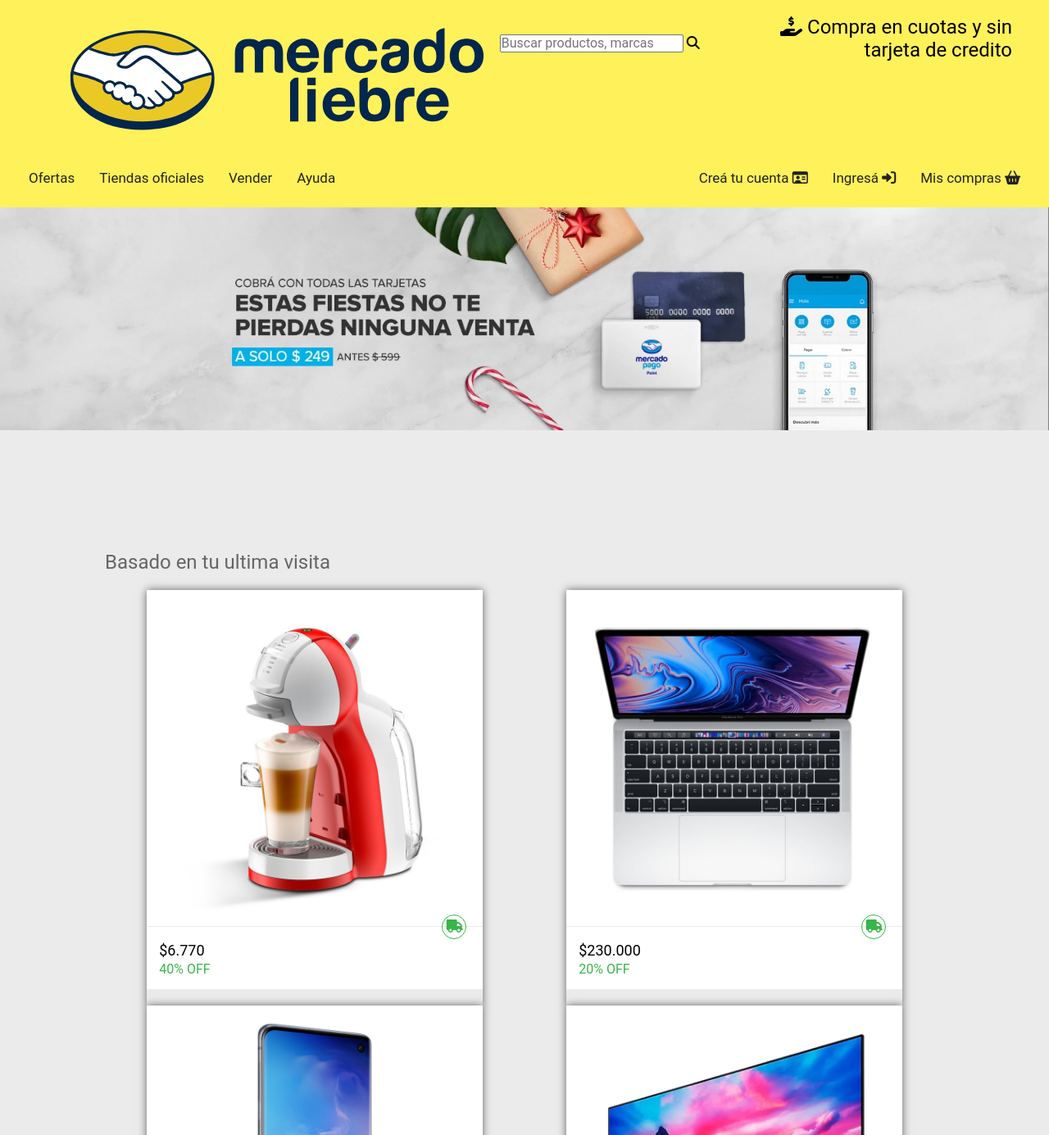
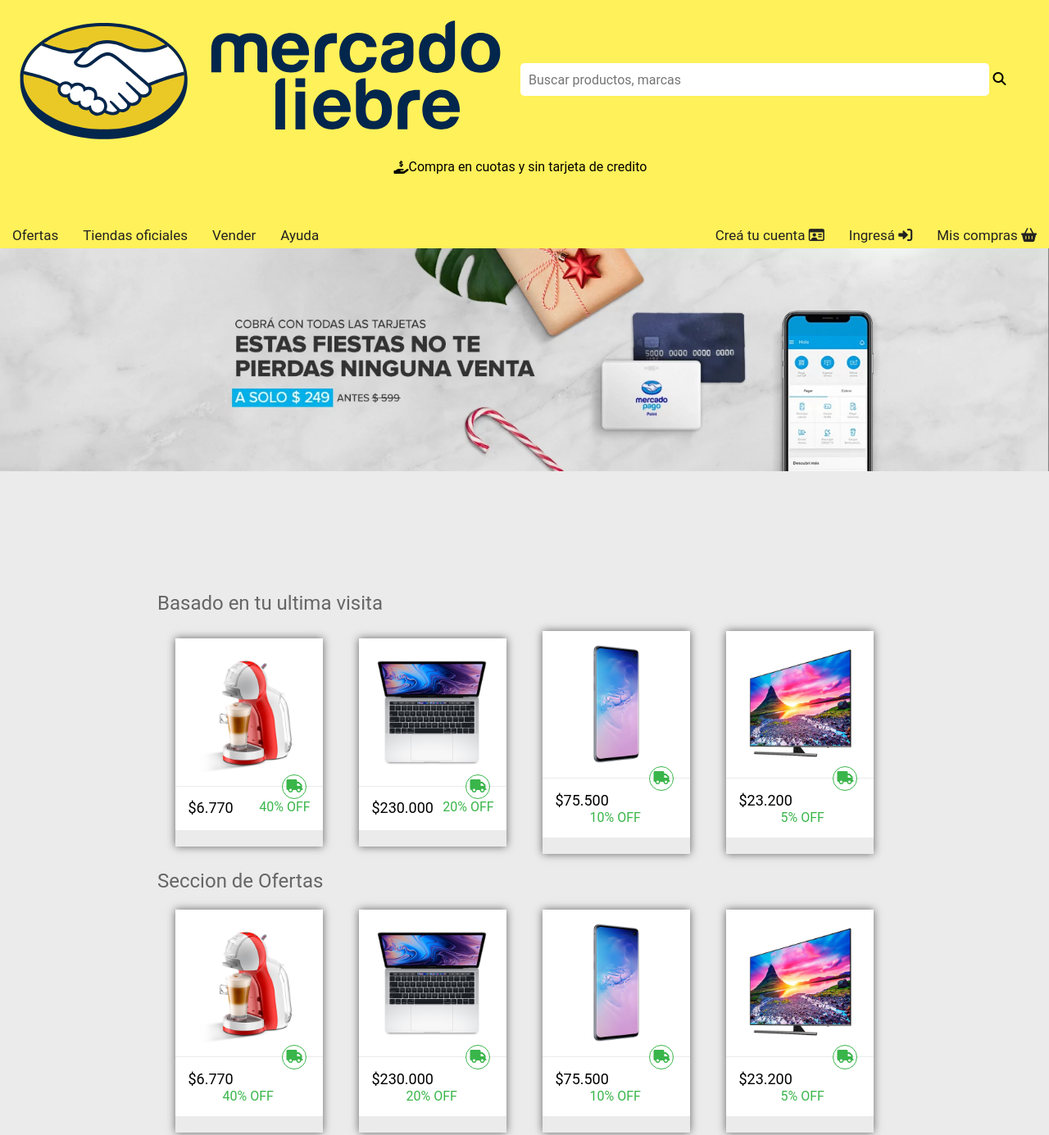
Before and after one commit to fer-checa/Mercado-Liebre, a website: page Desafio-ML/views/home.html in a window 1280 px wide. Shown: the top 1385 px of the page at 82% size. Drawn offline with Linux system fonts and the light colour scheme.

Commit message:
ML Casi listo

```diff
--- a/Desafio-ML/package.json
+++ b/Desafio-ML/package.json
@@ -10,7 +10,7 @@
   "author": "",
   "license": "ISC",
   "dependencies": {
-    "express": "^4.18.0",
+    "express": "^4.18.1",
     "nodemon": "^2.0.15"
   }
 }
--- a/Desafio-ML/public/css/styles.css
+++ b/Desafio-ML/public/css/styles.css
@@ -1,8 +1,7 @@
-/* Aqui iran los contenido de estilos que se aplicaran en el HTLM*/
 
-/* iMPORTAMOS  */
 @import url(normalize.css);
 @import url(main.css);
+
 
 
 :root {
@@ -18,6 +17,12 @@
 
 * {
     box-sizing: border-box;
+    padding: 0px;
+    margin: 0px;
+}
+
+html {
+    background-color: var(--Gris-claro);
 }
 
 /* Aqui va los estilos del BODY */
@@ -32,10 +37,13 @@
 
 /* Aqui ira los estilos del HEADER */
 
-* {
-    box-sizing: border-box;
-    padding: 0px;
-    margin: 0px;
+
+.main-header-top-bar {
+    display: flex;
+
+    margin-right: 10px;
+    flex-wrap: wrap;
+
 }
 
 .banner {
@@ -45,10 +53,11 @@
     display: block;
 }
 
+
 .main-header {
-    width: 500vw;
+    width: 100vw;
     background-color: var(--Amarillo);
-    padding: 20px;
+    /*   padding: 20px; */
 }
 
 .hamburguer-button {
@@ -56,20 +65,25 @@
     color: #ffffff;
     display: block;
     max-width: 50px;
-    padding: 15px 0;
+    padding: 15px;
     border-radius: 10%;
     text-align: center;
     font-size: 18px;
-    margin: auto;
+    margin: auto
 }
 
 .logo {
-    width: 200px;
+    width: 100%;
+    padding: 20px;
 }
 
 .copy-header {
-    font-weight: 400;
-    text-align: center;
+    width: 100%;
+
+    justify-content: center;
+    align-items: center;
+    display: flex;
+
 }
 
 .main-navbar {
@@ -94,14 +108,15 @@
 
 /* Aqui ira los estilos del MAIN */
 
-.main {
-    width: 100vw;
+main {
+    width: 90vw;
     padding: 10vw;
     background-color: var(--Gris-claro);
     box-sizing: border-box;
     margin: 0 auto;
 
 }
+
 
 /* TITULARES*/
 .titulares {
@@ -117,13 +132,15 @@
     text-align: left;
     margin-top: 1%;
     margin-bottom: 1%;
+    width: 30%;
 }
 
 #descuentos {
     font-size: 16px;
-    text-align: left;
+    text-align: right;
     margin-top: 1%;
     color: #39b54a;
+    width: 70%;
 
 }
 
@@ -131,7 +148,8 @@
     font-size: 16px;
     text-align: left;
     color: var(--Gris-oscuro);
-    display: none;
+    margin-top: 10px;
+
 
 }
 
@@ -159,7 +177,7 @@
 /* IMAGENES DE LOS PRODUCTOS */
 /* desktop 20% width */
 .producto {
-    width: 40%;
+    width: 100%;
     background-color: var(--blanco);
     margin-top: 10px;
     margin-bottom: 10px;
@@ -410,114 +428,20 @@
     justify-content: center;
 }
 
-main section article {
+.producto {
     box-shadow: 0px 0px 10px rgb(100, 100, 100);
+    cursor: pointer;
 }
-
-producto:hover detalle-Producto {
-    display: block
-}
-
-/* ******** */
-
 .producto:hover {
     box-shadow: 10px 10px 10px rgb(35, 21, 21);
 }
 
-.producto {
-    box-shadow: 0px 0px 10px rgb(100, 100, 100);
-    cursor: pointer;
-}
+/* MEDIAS QUERIES **********************************************************************/
+@media (min-width: 768px) {
 
-/* VER ESTO QUE QUEDO AL REVEZ */
-.descripciones:hover {
-    font-size: 9px;
-    display: block;
-}
+    .producto {
+        width: 40%;
 
-.producto:hover .descripciones {
-    display: none;
-}
-
-/* MEDIAS QUERIES **********************************************************************/
-@media (min-width: 376px) {
-
-    .logo {
-        width: 40vw;
-        margin-left: 5%;
-        margin-top: 0%;
-        padding-top: 10px;
-        margin-bottom: 10px;
-        font-size: 1%;
-        display: block;
-    }
-
-    .producto:hover detalle-Producto {
-        display: block
-    }
-
-    .fin-footer {
-        margin-bottom: 20px;
-    }
-
-    /* mobile 80%  width */
-    .producto {
-        width: 80%;
-        background-color: var(--blanco);
-        margin-top: 10px;
-        margin-bottom: 10px;
-        margin: auto;
-    }
-
-    .main-header {
-        width: 100vw;
-        background-color: var(--Amarillo);
-        padding: 20px;
-    }
-
-    .banner {
-        width: 100vw;
-        height: 20%;
-        padding: 0%;
-        display: block;
-    }
-
-    .main-header-top-bar {
-        display: flex;
-        justify-content: space-between;
-        margin-right: 10px;
-    }
-
-    .copy-header {
-        max-width: 100px;
-        text-align: center;
-        margin: 0 15px;
-    }
-
-    .main-navbar {
-        display: none;
-    }
-
-    .descripciones {
-        display: none;
-    }
-}
-
-@media (min-width: 769px) {
-
-    main section article {
-        box-shadow: 0px 0px 10px rgb(100, 100, 100);
-    }
-
-    .main-header-top-bar {
-        justify-content: space-between;
-        margin-right: 10px;
-    }
-
-    .copy-header {
-        max-width: 350px;
-        text-align: right;
-        margin: 0 15px;
     }
 
     .hamburguer-button {
@@ -539,81 +463,34 @@
         margin: 0 15px;
     }
 
+
+}
+
+@media (min-width: 1024px) {
+
+    .producto {
+        width: 20%;
+
+    }
+
     .footer-section {
         display: flex;
         align-items: flex-start;
-    }
-
-    .main-navbar a {
-        text-decoration: none;
-        color: #222222;
-        display: inline-block;
-        padding: 5px 0;
-        font-size: 17px;
-        margin-top: 15px;
 
     }
 
-    /* tablet 40% desktop  */
-    .producto {
-        width: 40%;
-        background-color: var(--blanco);
-        margin-top: 10px;
-        margin-bottom: 10px;
-        margin: auto;
+    .descripciones {
+        display: none;
     }
 
-}
-
-/* desktop 20% */
-@media (min-width: 1300px) {
     main section article {
         box-shadow: 0px 0px 10px rgb(100, 100, 100);
     }
 
-    .logo {
-        width: 250px;
+
+    .producto:hover .descripciones{
+        display: block;
     }
 
-    .main-header-top-bar,
-    .main-navbar {
-        max-width: 1200px;
-        margin: auto;
-    }
 
-    .main-header-top-bar {
-        align-items: center;
-    }
-
-    .copy-header {
-        margin: 10;
-        max-width: none;
-        font-size: 22px;
-        font-weight: 400;
-    }
-
-    .main-navbar {
-        margin-top: 40px;
-    }
-
-    .main-navbar li {
-        margin: 0 10px;
-    }
-
-    .main-navbar a {
-        font-size: 19px;
-    }
-
-    /* mobile 80% tablet 40% desktop 20% width */
-    .producto {
-        width: 20%;
-        background-color: var(--blanco);
-        margin-top: 10px;
-        margin-bottom: 10px;
-        margin: auto;
-    }
-
-    .producto:hover .descripciones {
-        display: none;
-    }
 }
--- a/Desafio-ML/views/home.html
+++ b/Desafio-ML/views/home.html
@@ -40,32 +40,42 @@
         <div class="main-header-top-bar">
 
             <!-- LOGO MERCADO LIEBRE -->
-            <img src="/images/logo-mercado-liebre.svg" class="logo">
+            <div class="" style="width: 50%; justify-content: center; display:flex; ">
+                <img src="/images/logo-mercado-liebre.svg" class="logo">
+            </div>
+
 
             <!-- FORMULARIO CON EL IMPUT PARA EL BUSCADOR -->
 
-
-            <form action="/buscar" method="POST">
+            <form action="/buscar" method="POST"
+                style="width:50%; justify-content: flex-start; display:flex; align-items: center;">
 
                 <!-- INGRESAR EL USUARIO -->
-                <P  >
-                    <label> </label>
-                    <input type="input" placeholder="Buscar productos, marcas">
-                    <i class="fa-solid fa-magnifying-glass "></i>
 
-                </P>
+                <input type="input" placeholder="Buscar productos, marcas" style="height: 40px;
+                    padding: 10px;
+                    size: 12px;
+                    width: 90%;
+                    border-radius: 5px;
+                    border: 0;
+                  ">
+                <div style="margin-left: 5px;">
+                    <i class="fa-solid fa-magnifying-glass  "></i>
+                </div>
 
 
             </form>
 
-            <h2 class="copy-header">
+            <div class="copy-header">
                 <i class="fas fa-hand-holding-usd"></i>
                 Compra en cuotas y sin tarjeta de credito
-            </h2>
+            </div>
         </div>
-        <a href="#" class="hamburguer-button">
-            <i class="fas fa-bars"> </i>
-        </a>
+
+        <div href="#" style="padding: 15px;">
+            <i class="fas fa-bars hamburguer-button"> </i>
+        </div>
+
         <nav class="main-navbar">
 
             <ul class="left-navbar">
@@ -89,12 +99,12 @@
     <img src="/images/img-home-banner.jpg" alt="home-banner" class="banner">
 
     <!-- Aqui ira el main -->
-    <main class="main">
+    <main>
 
         <p class="titulares">Basado en tu ultima visita</p>
         <section class="section-producto">
 
-        <!-- article /nav-->
+            <!-- article /nav-->
             <article class="producto">
                 <!-- CAFERETA -->
                 <img src="/images/img-cafetera-moulinex.jpg" alt="cafetera-moulinex" class="foto-producto">
@@ -106,10 +116,14 @@
                         <i class="fa-solid fa-truck envio-camioncito "></i>
                     </div>
 
-                    <p id="precios">$6.770</p>
-                    <p id="descuentos">40% OFF</p>
+
+
+                    <div style="display: flex;">
+                        <p id="precios">$6.770</p>
+                        <p id="descuentos">40% OFF</p>
+
+                    </div>
                     <P class="descripciones">Cafetera Moulinex</P>
-
                 </div>
 
             </article>
@@ -121,8 +135,11 @@
                 <div class="detalle-Producto">
                     <!-- Aqui va el icono del camioncito -->
                     <div class="camioncito"><i class="fa-solid fa-truck envio-camioncito"></i></div>
+
+                    <div style="display: flex;">
                     <p id="precios">$230.000</p>
                     <p id="descuentos">20% OFF</p>
+                </div>
                     <P class="descripciones">MacBook Pro 2019</P>
                 </div>
 
```
Also changed, not shown: 1 other file.
